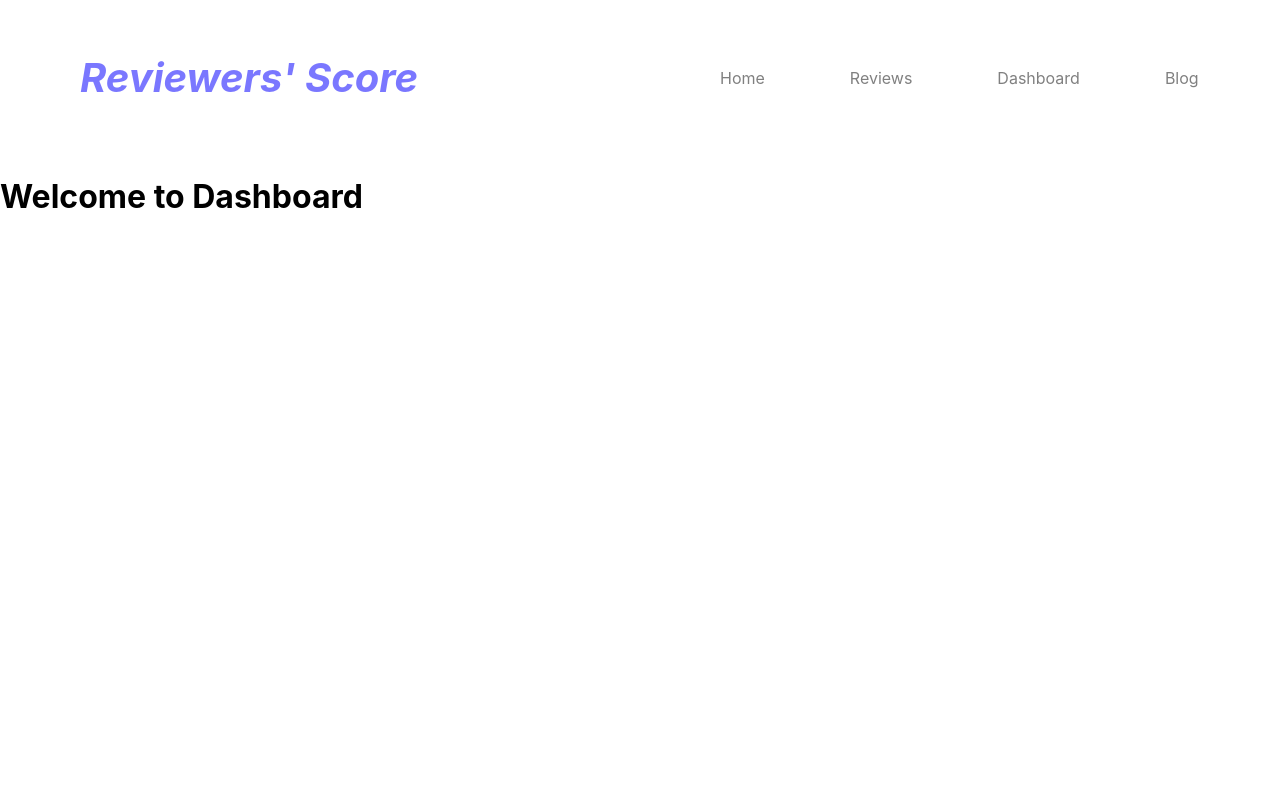
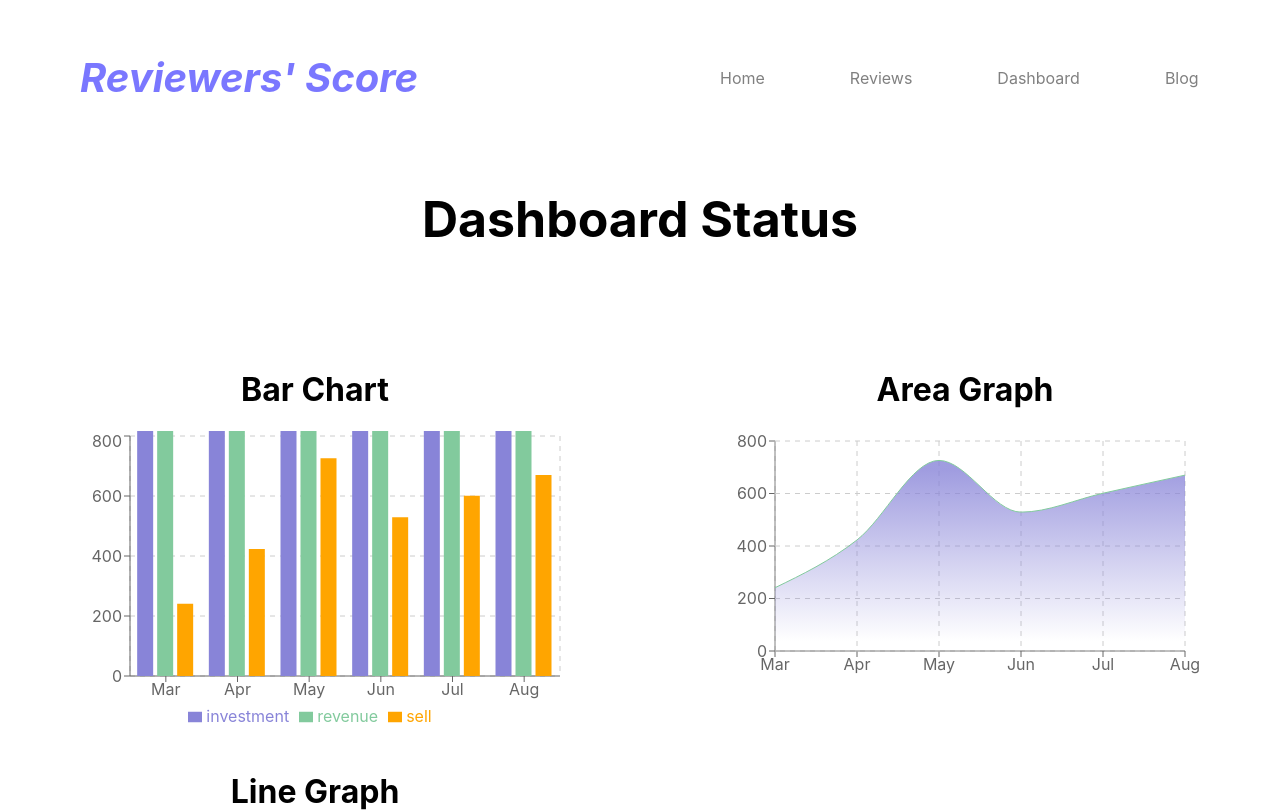
Before and after one commit to BidhanPaul/Reviewers-Score, a React (Create React App) app: page /dashboard in a window 1280 px wide. Shown: the top 812 px of the page. Built offline with nearby package versions, Linux system fonts and the light colour scheme.

Commit message:
Dashboard Completed Using Custom Hook

```diff
--- /dev/null
+++ b/public/graph.json
@@ -0,0 +1,38 @@
+[
+    {
+        "month": "Mar",
+        "investment": 100000,
+        "sell": 241,
+        "revenue": 10401
+    },
+    {
+        "month": "Apr",
+        "investment": 200000,
+        "sell": 423,
+        "revenue": 24500
+    },
+    {
+        "month": "May",
+        "investment": 500000,
+        "sell": 726,
+        "revenue": 67010
+    },
+    {
+        "month": "Jun",
+        "investment": 500000,
+        "sell": 529,
+        "revenue": 40405
+    },
+    {
+        "month": "Jul",
+        "investment": 600000,
+        "sell": 601,
+        "revenue": 50900
+    },
+    {
+        "month": "Aug",
+        "investment": 700000,
+        "sell": 670,
+        "revenue": 61000
+    }
+]
--- /dev/null
+++ b/src/Components/Dashboard/Charts/Chart1.js
@@ -0,0 +1,28 @@
+import React from 'react';
+import { Bar, BarChart, CartesianGrid, Legend, Tooltip, XAxis, YAxis } from 'recharts';
+import useGraph from '../../../Hooks/useGraph';
+
+const Chart1 = () => {
+    const [graph, setGraph] = useGraph();
+    return (
+        <div>
+            <div>
+                <h1>Bar Chart</h1>
+            </div>
+            <div>
+                <BarChart width={500} height={300} data={graph}>
+                    <CartesianGrid strokeDasharray="5 5" />
+                    <XAxis dataKey="month" />
+                    <YAxis dataKey="sell" />
+                    <Tooltip />
+                    <Legend />
+                    <Bar dataKey="investment" fill="#8884d8" />
+                    <Bar dataKey="revenue" fill="#82ca9d" />
+                    <Bar dataKey="sell" fill="orange" />
+                </BarChart>
+            </div>
+        </div>
+    );
+};
+
+export default Chart1;
--- /dev/null
+++ b/src/Components/Dashboard/Charts/Chart2.js
@@ -0,0 +1,36 @@
+import React from 'react';
+import { Area, AreaChart, CartesianGrid, Tooltip, XAxis, YAxis } from 'recharts';
+import useGraph from '../../../Hooks/useGraph';
+
+const Chart2 = () => {
+    const [graph, setGraph] = useGraph();
+    return (
+        <div>
+            <div>
+                <h1>Area Graph</h1>
+            </div>
+            <div>
+                <AreaChart width={500} height={250} data={graph}
+                    margin={{ top: 10, right: 30, left: 0, bottom: 0 }}>
+                    <defs>
+                        <linearGradient id="colorUv" x1="0" y1="0" x2="0" y2="1">
+                            <stop offset="5%" stopColor="#8884d8" stopOpacity={0.8} />
+                            <stop offset="95%" stopColor="#8884d8" stopOpacity={0} />
+                        </linearGradient>
+                        <linearGradient id="colorPv" x1="0" y1="0" x2="0" y2="1">
+                            <stop offset="5%" stopColor="#82ca9d" stopOpacity={0.8} />
+                            <stop offset="95%" stopColor="#82ca9d" stopOpacity={0} />
+                        </linearGradient>
+                    </defs>
+                    <XAxis dataKey="month" />
+                    <YAxis dataKey="sell" />
+                    <CartesianGrid strokeDasharray="5 5" />
+                    <Tooltip />
+                    <Area type="monotone" dataKey="sell" stroke="#82ca9d" fillOpacity={1} fill="url(#colorUv)" />
+                </AreaChart>
+            </div>
+        </div>
+    );
+};
+
+export default Chart2;
--- /dev/null
+++ b/src/Components/Dashboard/Charts/Chart3.js
@@ -0,0 +1,27 @@
+import React from 'react';
+import { CartesianGrid, Legend, Line, LineChart, Tooltip, XAxis, YAxis } from 'recharts';
+import useGraph from '../../../Hooks/useGraph';
+
+const Chart3 = () => {
+    const [graph, setGraph] = useGraph();
+    return (
+        <div>
+            <div>
+                <h1>Line Graph</h1>
+            </div>
+            <div>
+                <LineChart width={500} height={250} data={graph}
+                    margin={{ top: 5, right: 30, left: 20, bottom: 5 }}>
+                    <CartesianGrid strokeDasharray="3 3" />
+                    <XAxis dataKey="month" />
+                    <YAxis />
+                    <Tooltip />
+                    <Legend />
+                    <Line type="monotone" dataKey="revenue" stroke="#8884d8" />
+                </LineChart>
+            </div>
+        </div>
+    );
+};
+
+export default Chart3;
--- a/src/Components/Dashboard/Dashboard.css
+++ b/src/Components/Dashboard/Dashboard.css
@@ -0,0 +1,15 @@
+.dashboard-heading {
+    text-align: center;
+    font-size: 25px;
+
+}
+
+.graph-view {
+    display: grid;
+    grid-template-columns: repeat(2, 1fr);
+    gap: 20px;
+    margin-top: 100px;
+    text-align: center;
+    justify-items: center;
+    align-items: stretch;
+}
--- a/src/Components/Dashboard/Dashboard.js
+++ b/src/Components/Dashboard/Dashboard.js
@@ -1,9 +1,25 @@
 import React from 'react';
-
+import Chart1 from './Charts/Chart1';
+import Chart2 from './Charts/Chart2';
+import Chart3 from './Charts/Chart3';
+import "./Dashboard.css";
 const Dashboard = () => {
     return (
-        <div>
-            <h1>Welcome to Dashboard</h1>
+        <div className='graph-container'>
+            <div className='dashboard-heading'>
+                <h1>Dashboard Status</h1>
+            </div>
+            <div className='graph-view'>
+                <div>
+                    <Chart1></Chart1>
+                </div>
+                <div>
+                    <Chart2></Chart2>
+                </div>
+                <div>
+                    <Chart3></Chart3>
+                </div>
+            </div>
         </div>
     );
 };
--- a/src/Components/Reviews/Reviews.css
+++ b/src/Components/Reviews/Reviews.css
@@ -2,7 +2,6 @@
     display: grid;
     grid-template-columns: repeat(1, 1fr);
     justify-items: center;
-    align-content: center;
 }
 
 .review-conatainer h1 {
--- /dev/null
+++ b/src/Hooks/useGraph.js
@@ -0,0 +1,14 @@
+import { useEffect, useState } from "react";
+
+const useGraph = () => {
+    const [graph, setGraph] = useState([]);
+    useEffect(() => {
+        fetch('graph.json')
+            .then(res => res.json())
+            .then(data => setGraph(data));
+    }, [])
+
+    return [graph, setGraph];
+
+};
+export default useGraph;
```
Also changed, not shown: src/FakeData/graph.json (added, +38 -0 lines).
